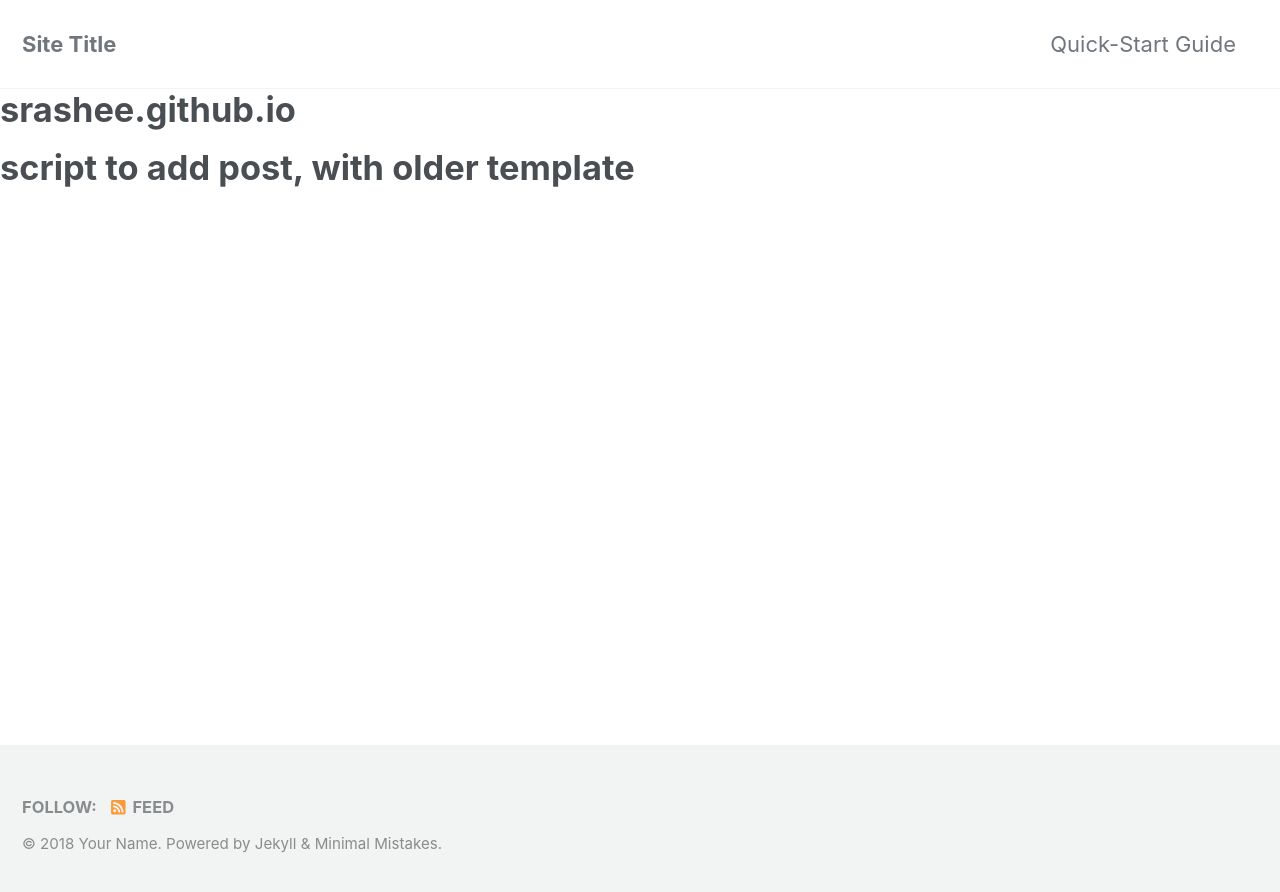
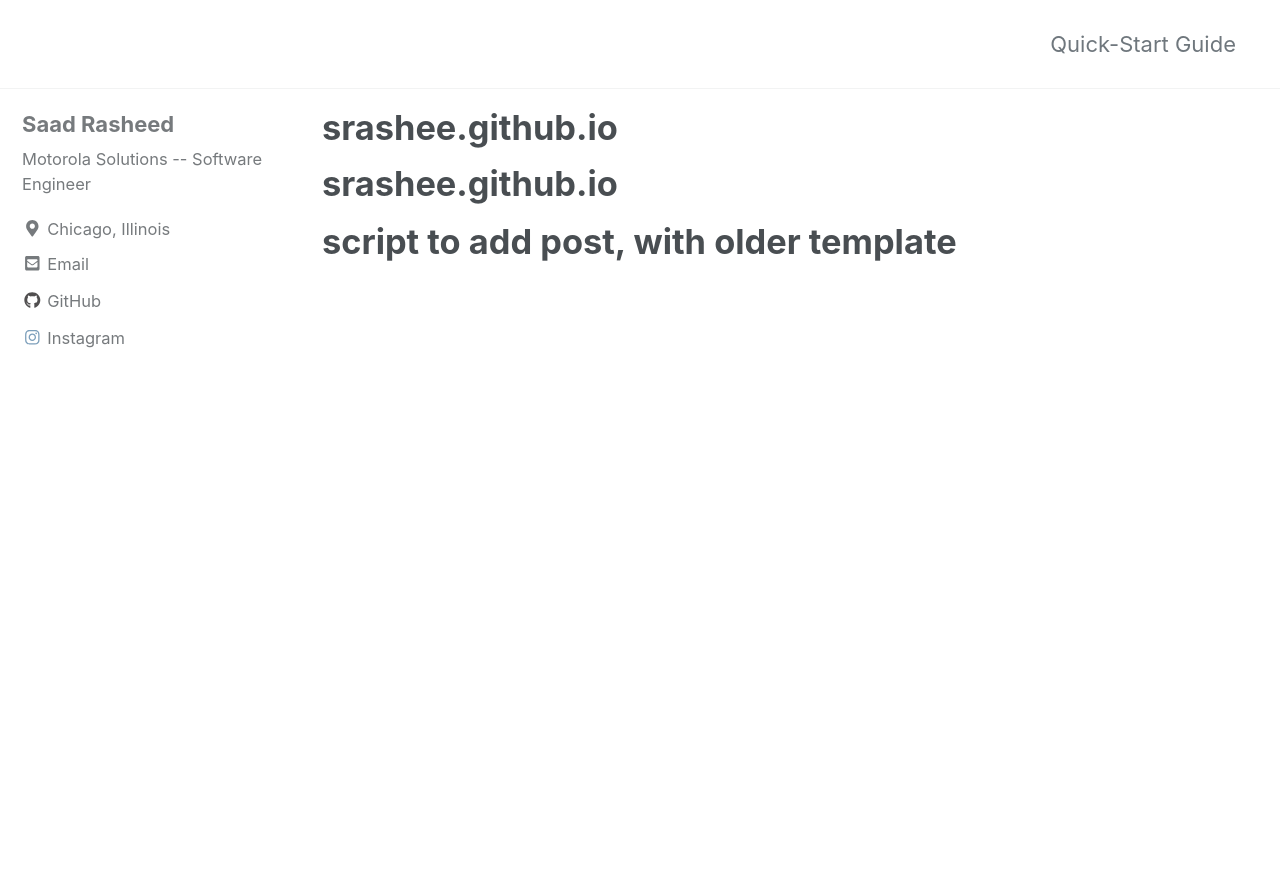
Before and after one commit to srashee/rasheedsaad.io, a Jekyll site: the page built from resume/README.md, in a window 1280 px wide and 900 px high. Shown: the top 892 px of the window. Built offline with Jekyll 4.4.1, drawn with Linux system fonts in a browser that asks for light colours; cached includes are drawn as plain includes; nearby versions of some CDN libraries; our own code applies the rules of GitHub Pages for plain Markdown files; some of the changed text lies outside the part shown.

Commit message:
adding config

```diff
--- a/_config.yml
+++ b/_config.yml
@@ -16,10 +16,10 @@ minimal_mistakes_skin    : "default" # "air", "aqua", "contrast", "dark", "dirt"
 
 # Site Settings
 locale                   : "en-US"
-title                    : "Site Title"
+title                    : "<Saad Rasheed/>"
 title_separator          : "-"
-name                     : "Your Name"
-description              : "An amazing website."
+name                     : "Saad"
+description              : "Wanderer"
 url                      : # the base hostname & protocol for your site e.g. "https://mmistakes.github.io"
 baseurl                  : # the subpath of your site, e.g. "/blog"
 repository               : # GitHub username/repo-name e.g. "mmistakes/minimal-mistakes"
@@ -101,52 +101,34 @@ analytics:
 
 # Site Author
 author:
-  name             : "Your Name"
+  name             : "Saad Rasheed"
   avatar           : # path of avatar image, e.g. "/assets/images/bio-photo.jpg"
-  bio              : "I am an amazing person."
-  location         : "Somewhere"
+  bio              : "Motorola Solutions -- Software Engineer"
+  location         : "Chicago, Illinois"
   email            :
   links:
     - label: "Email"
       icon: "fas fa-fw fa-envelope-square"
-      # url: mailto:your.name@email.com
+      url: saarasheed@outlook.com
     - label: "Website"
       icon: "fas fa-fw fa-link"
-      # url: "https://your-website.com"
-    - label: "Twitter"
-      icon: "fab fa-fw fa-twitter-square"
-      # url: "https://twitter.com/"
-    - label: "Facebook"
-      icon: "fab fa-fw fa-facebook-square"
-      # url: "https://facebook.com/"
+      # url: "rasheedsaad.com"
     - label: "GitHub"
       icon: "fab fa-fw fa-github"
-      # url: "https://github.com/"
+      url: "https://github.com/srashee"
     - label: "Instagram"
       icon: "fab fa-fw fa-instagram"
-      # url: "https://instagram.com/"
+      url: "https://www.instagram.com/saaladdin/"
 
 # Site Footer
 footer:
   links:
-    - label: "Twitter"
-      icon: "fab fa-fw fa-twitter-square"
-      # url:
-    - label: "Facebook"
-      icon: "fab fa-fw fa-facebook-square"
-      # url:
     - label: "GitHub"
       icon: "fab fa-fw fa-github"
-      # url:
-    - label: "GitLab"
-      icon: "fab fa-fw fa-gitlab"
-      # url:
-    - label: "Bitbucket"
-      icon: "fab fa-fw fa-bitbucket"
-      # url:
+      url: "https://github.com/srashee"
     - label: "Instagram"
       icon: "fab fa-fw fa-instagram"
-      # url:
+      url: "https://www.instagram.com/saaladdin/"
 
 
 # Reading Files
@@ -288,3 +270,11 @@ defaults:
       comments: # true
       share: true
       related: true
+
+      #_pages
+  - scope:
+      path: ""
+      type: pages
+    values:
+      layout: single
+      author_profile: true
```
